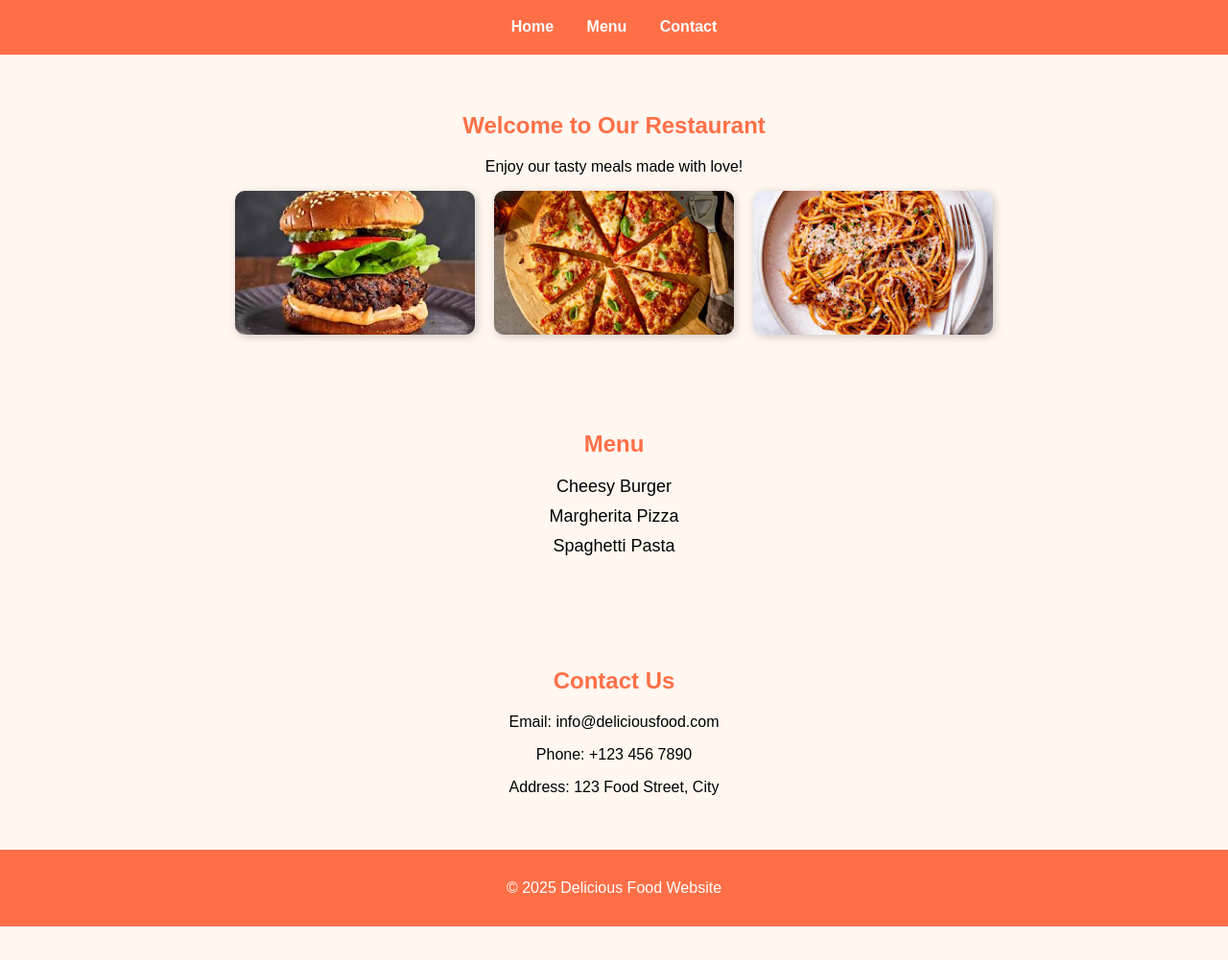
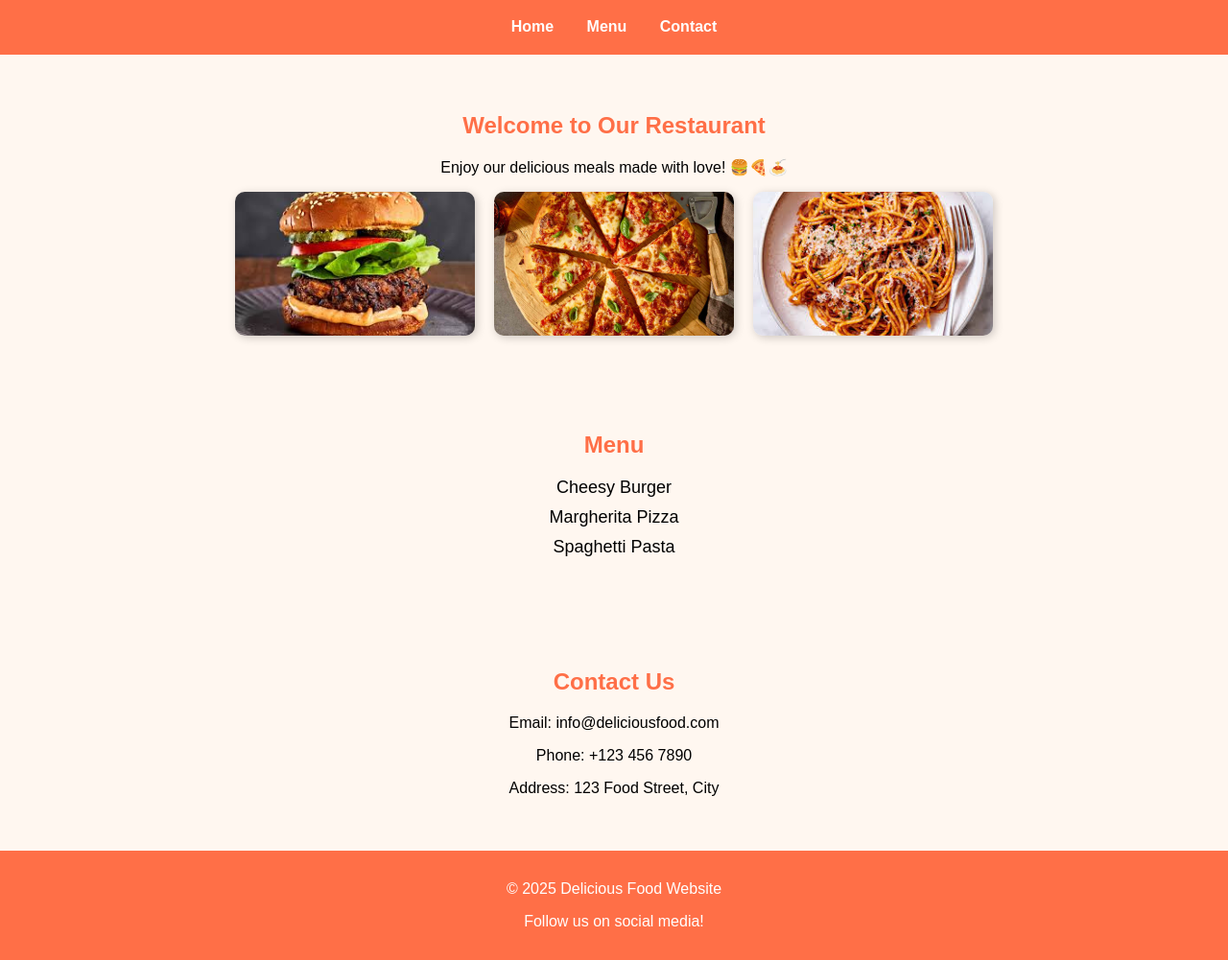
Before and after one commit to suramya210/food-website, a plain HTML site: page food-website/index.html in a window 1280 px wide. Shown: the part 81-1082 px from the top of the page at 96% size. Before the commit the page ends 1047 px from the top, so only its background shows below. Drawn offline with Linux system fonts and the light colour scheme.

Commit message:
Task 4 changes — added comment and changed Home paragraph

```diff
--- a/food-website/index.html
+++ b/food-website/index.html
@@ -4,7 +4,12 @@
     <meta charset="UTF-8">
     <meta name="viewport" content="width=device-width, initial-scale=1.0">
     <title>Delicious Food Website</title>
+
+
     <link rel="stylesheet" href="style.css">
+<!-- This is a test change for GitHub Desktop -->
+
+
 </head>
 <body>
     <header>
@@ -18,7 +23,11 @@
 
     <section id="home" class="section">
         <h2>Welcome to Our Restaurant</h2>
-        <p>Enjoy our tasty meals made with love!</p>
+
+
+<p>Enjoy our delicious meals made with love! 🍔🍕🍝</p>
+
+
         <div class="food-gallery">
             <img src="images/burger.jpg" alt="Burger">
             <img src="images/pizza.jpg" alt="Pizza">
@@ -43,7 +52,11 @@
     </section>
 
     <footer>
+
         <p>&copy; 2025 Delicious Food Website</p>
+<p>Follow us on social media!</p>
+
+
     </footer>
 </body>
 </html>
```
